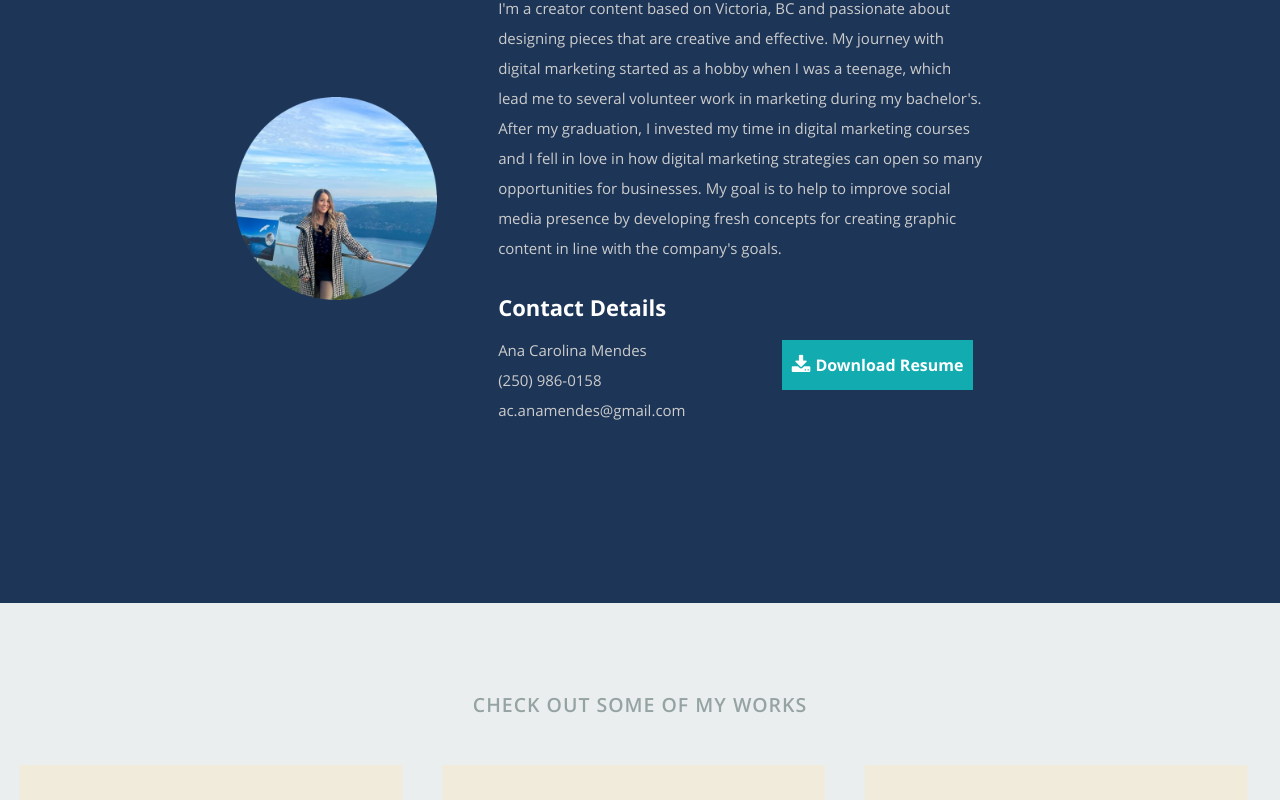
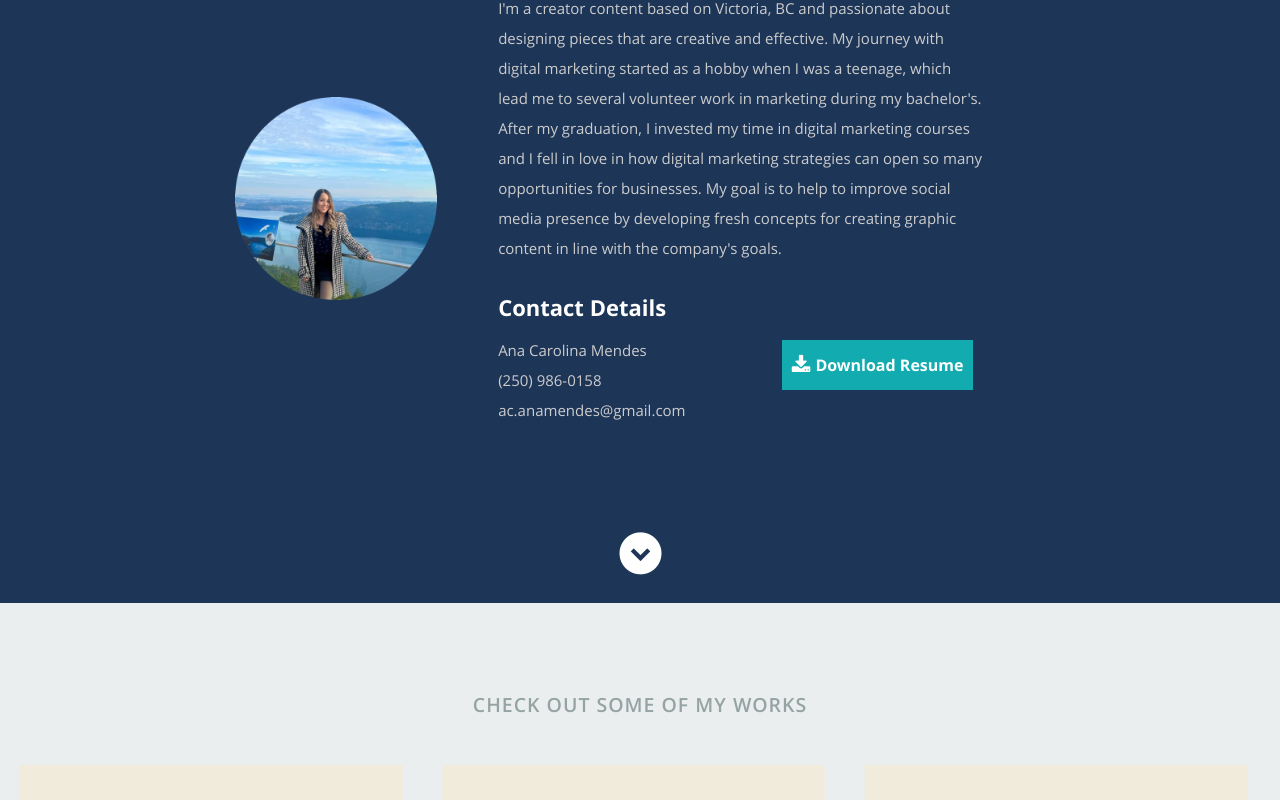
Before and after one commit to anac-mendes/portfolio, a React (Create React App) app: page /#/ in a window 1280 px wide. Shown: the part 997-1797 px from the top of the page. Built offline with nearby package versions, Linux system fonts and the light colour scheme; no server answers.

Commit message:
fix arrow and add to about

```diff
--- a/public/css/layout.css
+++ b/public/css/layout.css
@@ -99,7 +99,7 @@ body {
 }
 
 /* scrolldown link */
-#home .scrolldown a {
+.scrolldown a {
   position: absolute;
   bottom: 30px;
   left: 50%;
@@ -118,7 +118,7 @@ body {
   -o-transition: all 0.3s ease-in-out;
   transition: all 0.3s ease-in-out;
 }
-#home .scrolldown a:hover {
+.scrolldown a:hover {
   color: #a8dadc;
 }
 
@@ -213,6 +213,7 @@ ul#nav li.current a {
   display: flex;
   justify-content: center;
   align-items: center;
+  position: relative;
 }
 
 #about a,
--- a/src/components/About.js
+++ b/src/components/About.js
@@ -1,6 +1,7 @@
 import React, { useRef, useEffect } from "react";
 import Fade from "react-reveal";
 import FileSaver from "file-saver";
+import { HashLink } from "react-router-hash-link";
 
 import Grid from "@mui/material/Grid";
 
@@ -49,19 +50,6 @@ const About = () => {
             <h2>About Me</h2>
 
             <p>{bio}</p>
-            {/* <div className="columns contact-details">
-              <h2>Contact Details</h2>
-              <p className="address">
-                <span>{name}</span>
-                <span>
-                  {city} {state}
-                </span>
-                <br />
-                <span>{phone}</span>
-                <br />
-                <span>{email}</span>
-              </p>
-            </div> */}
             <Grid container item xs={12}>
               <Grid item xs={12} md={7}>
                 <h2>Contact Details</h2>
@@ -91,46 +79,15 @@ const About = () => {
                 </button>
               </Grid>
             </Grid>
-            {/* <div className="columns download">
-              <button className="button" onClick={handleClick}>
-                <i className="fa fa-download"></i>Download Resume
-              </button>
-            </div> */}
           </Grid>
         </Grid>
       </Fade>
-      {/* <Fade duration={1000}>
-        <div className="row">
-          <div className="three columns">
-            <img className="profile-pic" src={profilePic} alt="Profile" />
-          </div>
-          <div className="nine columns main-col">
-            <h2>About Me</h2>
 
-            <p>{bio}</p>
-            <div className="row">
-              <div className="columns contact-details">
-                <h2>Contact Details</h2>
-                <p className="address">
-                  <span>{name}</span>
-                  <span>
-                    {city} {state}
-                  </span>
-                  <br />
-                  <span>{phone}</span>
-                  <br />
-                  <span>{email}</span>
-                </p>
-              </div>
-              <div className="columns download">
-                <button className="button" onClick={handleClick}>
-                  <i className="fa fa-download"></i>Download Resume
-                </button>
-              </div>
-            </div>
-          </div>
-        </div>
-      </Fade> */}
+      <p className="scrolldown">
+        <HashLink smooth to="/#portfolio">
+          <i className="icon-down-circle"></i>
+        </HashLink>
+      </p>
     </section>
   );
 };
--- a/src/components/Presentation.js
+++ b/src/components/Presentation.js
@@ -1,7 +1,8 @@
 import React, { useEffect, useRef } from "react";
 import Fade from "react-reveal";
+import { HashLink } from "react-router-hash-link";
+
 import { useInfos } from "../contexts/InfoProvider";
-
 import Particles from "./Particles";
 
 const settings = {
@@ -79,9 +80,9 @@ const Presentation = () => {
       </div>
 
       <p className="scrolldown">
-        <a className="smoothscroll" href="#about">
+        <HashLink smooth to="/#about">
           <i className="icon-down-circle"></i>
-        </a>
+        </HashLink>
       </p>
     </section>
   );
```
